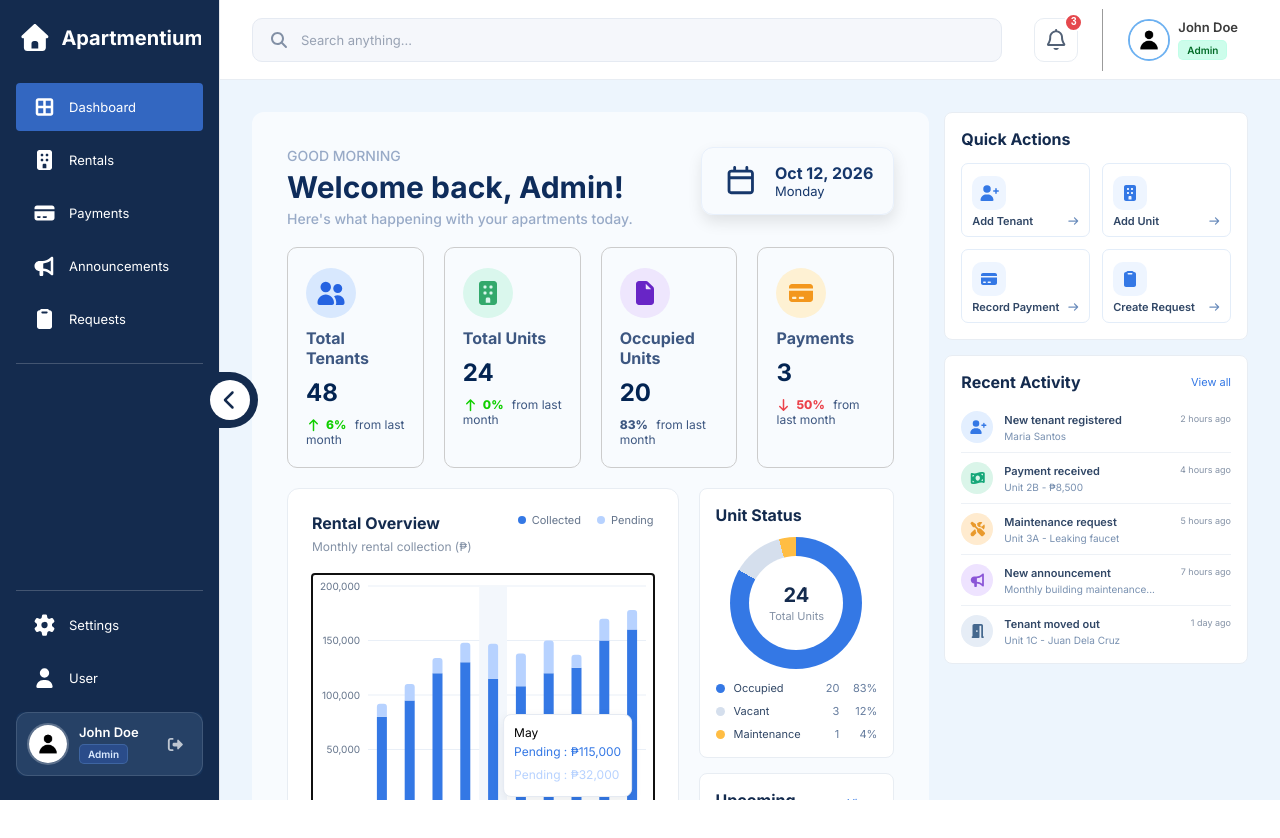
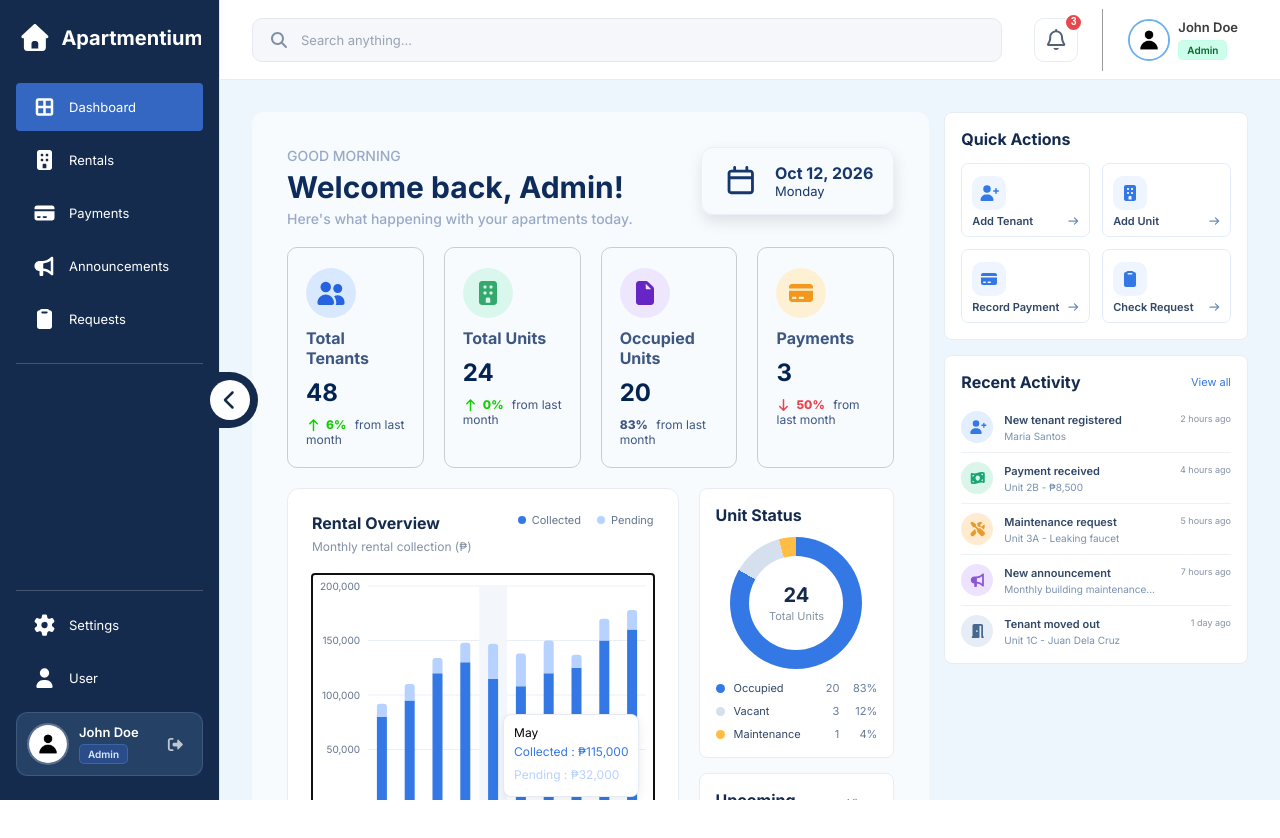
Before and after one commit to Stewpth/Apartment-Rental-Management, a React (Vite) app in the folder apartmentium-frontend/: page /admin/dashboard in a window 1280 px wide. Both pictures are taken after a click on the element 483 px from the left and 704 px from the top of the page. Shown: the top 838 px of the page. Built offline with nearby package versions, Linux system fonts and the light colour scheme.

Commit message:
FIX(Frontend): Fix Tooltips on RentalOverview in Dashboard and Add path on Quick Actions.

```diff
--- a/apartmentium-frontend/src/pages/Dashboard/Admin-Dashboard-Contents/QuickActions.css
+++ b/apartmentium-frontend/src/pages/Dashboard/Admin-Dashboard-Contents/QuickActions.css
@@ -37,6 +37,7 @@
   font: inherit;
   text-align: left;
   cursor: pointer;
+  text-decoration: none;
 }
 
 .quick-action-icon {
--- a/apartmentium-frontend/src/pages/Dashboard/Admin-Dashboard-Contents/QuickActions.jsx
+++ b/apartmentium-frontend/src/pages/Dashboard/Admin-Dashboard-Contents/QuickActions.jsx
@@ -1,3 +1,4 @@
+import { NavLink } from "react-router-dom";
 import { FontAwesomeIcon } from "@fortawesome/react-fontawesome";
 import {
   faArrowRight,
@@ -10,20 +11,23 @@ import {
 import "./QuickActions.css";
 
 const actions = [
-  { label: "Add Tenant", icon: faUserPlus },
-  { label: "Add Unit", icon: faBuilding },
-  { label: "Record Payment", icon: faCreditCard },
-  { label: "Create Request", icon: faClipboard },
+  { label: "Add Tenant", icon: faUserPlus, path: "/admin/rentals" },
+  { label: "Add Unit", icon: faBuilding, path: "/admin/rentals" },
+  { label: "Record Payment", icon: faCreditCard, path: "/admin/payments" },
+  { label: "Check Request", icon: faClipboard, path: "/admin/requests" },
 ];
 
 export default function QuickActions() {
   return (
-    <section className="quick-actions-card" aria-labelledby="quick-actions-title">
+    <section
+      className="quick-actions-card"
+      aria-labelledby="quick-actions-title"
+    >
       <h2 id="quick-actions-title">Quick Actions</h2>
 
       <div className="quick-actions-grid">
         {actions.map((action) => (
-          <button className="quick-action" key={action.label} type="button">
+          <NavLink className="quick-action" key={action.label} to={action.path}>
             <span className="quick-action-icon">
               <FontAwesomeIcon icon={action.icon} />
             </span>
@@ -33,7 +37,7 @@ export default function QuickActions() {
               className="quick-action-arrow"
               aria-hidden="true"
             />
-          </button>
+          </NavLink>
         ))}
       </div>
     </section>
--- a/apartmentium-frontend/src/pages/Dashboard/Admin-Dashboard-Contents/RentalOverview.jsx
+++ b/apartmentium-frontend/src/pages/Dashboard/Admin-Dashboard-Contents/RentalOverview.jsx
@@ -97,7 +97,7 @@ export default function RentalOverview() {
               cursor={{ fill: "#F3F7FC" }}
               formatter={(value, name) => [
                 formatCurrency(value),
-                name === "collected" ? "Collected" : "Pending",
+                name === "Collected" ? "Collected" : "Pending",
               ]}
               labelFormatter={(label) => `${label}`}
               contentStyle={{
```
